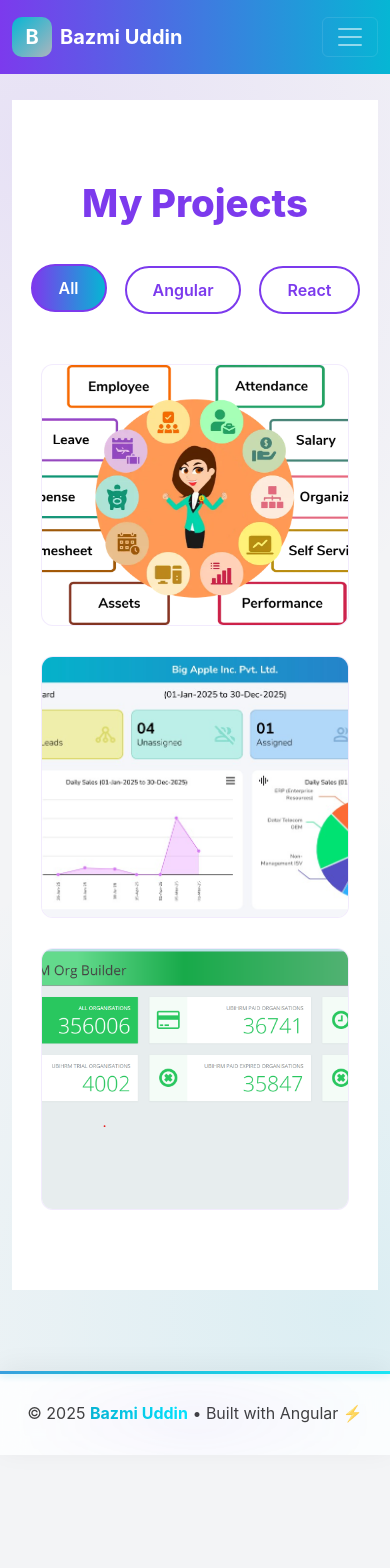
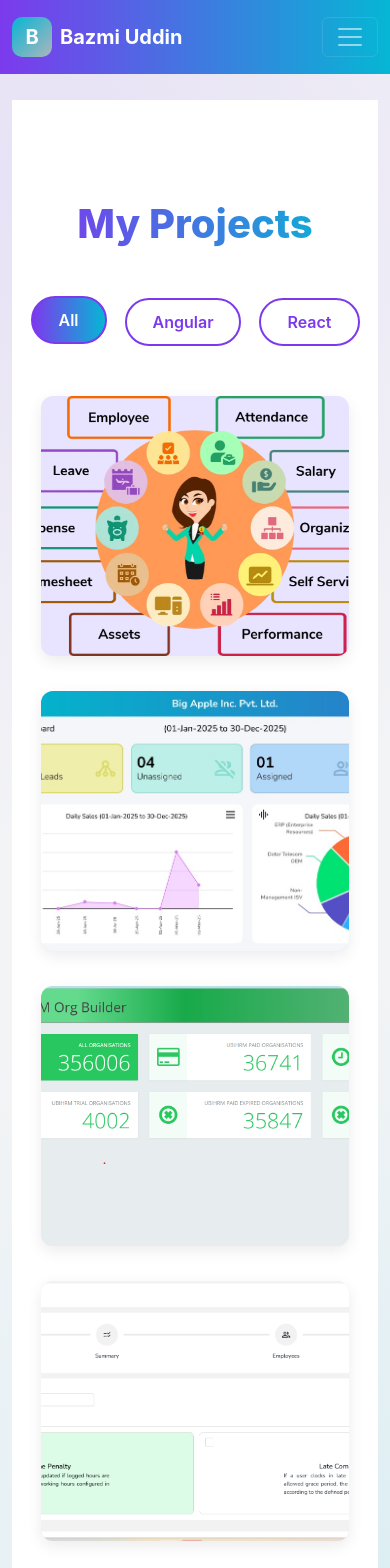
Before and after one commit to uddinbazmi67-lgtm/portfolio-angular-creative, an Angular app: page /projects in a window 390 px wide. Shown: the top 1568 px of the page. Before the commit the page ends 1455 px from the top, so only its background shows below. Built offline with nearby package versions, Linux system fonts and the light colour scheme.

Commit message:
poject add

```diff
--- a/src/app/projects/projects.component.css
+++ b/src/app/projects/projects.component.css
@@ -8,19 +8,26 @@
   --shadow: 0 4px 20px rgba(0, 0, 0, 0.08);
 }
 
-/* === MAIN SECTION === */
+/* === CREATIVE PROJECT SECTION === */
 .portfolio-section {
-  padding: 80px 8%;
+  position: relative;
+  padding: 100px 8%;
   background: #fff;
   color: var(--text-dark);
   text-align: center;
+  overflow: hidden;
 }
 
+/* === TITLE === */
 .section-title {
-  font-size: 2.4rem;
+  font-size: 2.5rem;
   font-weight: 800;
-  color: var(--accent1);
-  margin-bottom: 40px;
+  background: linear-gradient(90deg, var(--accent1), var(--accent2));
+  -webkit-background-clip: text;
+  -webkit-text-fill-color: transparent;
+  margin-bottom: 50px;
+  position: relative;
+  z-index: 2;
 }
 
 /* === FILTER BUTTONS === */
@@ -50,65 +57,79 @@
   transform: translateY(-2px);
 }
 
-/* === PROJECT GRID === */
+/* === GRID LAYOUT === */
 .portfolio-grid {
   display: grid;
-  grid-template-columns: repeat(auto-fit, minmax(300px, 1fr));
-  gap: 30px;
+  grid-template-columns: repeat(auto-fit, minmax(280px, 1fr));
+  gap: 35px;
   justify-content: center;
+  z-index: 2;
+  position: relative;
 }
 
+/* === PROJECT CARD === */
 .portfolio-item {
   position: relative;
   border-radius: var(--radius);
   overflow: hidden;
-  background: #fff;
-  box-shadow: var(--shadow);
-  border: 1px solid rgba(124, 58, 237, 0.1);
+  height: 320px;
   transition: all 0.4s ease;
+  cursor: pointer;
+  box-shadow: 0 5px 15px rgba(0, 0, 0, 0.08);
 }
 
+/* Dynamic colorful backgrounds */
+.portfolio-item:nth-child(1) { background: #e8e4ff; }
+.portfolio-item:nth-child(2) { background: #c7effa; }
+.portfolio-item:nth-child(3) { background: #def4de; }
+.portfolio-item:nth-child(4) { background: #fce2eb; }
+.portfolio-item:nth-child(5) { background: #d5f4ea; }
+
+/* === Image === */
 .portfolio-item img {
   width: 100%;
-  height: 260px;
+  height: 100%;
   object-fit: cover;
   transition: transform 0.4s ease;
 }
 
 .portfolio-item:hover img {
   transform: scale(1.08);
-  filter: brightness(1.05);
 }
 
-.portfolio-item:hover {
-  transform: translateY(-4px);
-  box-shadow: 0 10px 25px rgba(124, 58, 237, 0.2);
+/* === Bottom Info (Slide-up White Bar) === */
+.project-info {
+  position: absolute;
+  bottom: -100%;
+  left: 0;
+  width: 100%;
+  background: #fff;
+  color: var(--text-dark);
+  padding: 20px 25px;
+  text-align: left;
+  transition: all 0.4s ease;
+  box-shadow: 0 -3px 15px rgba(0, 0, 0, 0.1);
+  border-top: 3px solid var(--accent1);
 }
 
-.overlay {
-  position: absolute;
-  inset: 0;
-  background: linear-gradient(120deg, rgba(124, 58, 237, 0.75), rgba(6, 182, 212, 0.75));
-  color: #fff;
-  display: flex;
-  align-items: center;
-  justify-content: center;
-  opacity: 0;
-  transition: 0.4s ease;
+.portfolio-item:hover .project-info {
+  bottom: 0;
 }
 
-.portfolio-item:hover .overlay {
-  opacity: 1;
+.project-info h3 {
+  font-size: 1.2rem;
+  font-weight: 700;
+  color: var(--accent1);
+  margin: 0;
 }
 
-.overlay h3 {
-  font-size: 1.4rem;
-  font-weight: 700;
-  padding: 10px 20px;
-  border-radius: 8px;
-  background: rgba(255, 255, 255, 0.1);
-  backdrop-filter: blur(6px);
+.project-info p {
+  font-size: 0.9rem;
+  color: var(--muted);
+  margin-top: 5px;
+  line-height: 1.4;
 }
+
 /* === MODAL === */
 .modal-backdrop {
   position: fixed;
@@ -118,14 +139,11 @@
   display: flex;
   justify-content: center;
   z-index: 200;
+  align-items: flex-start;
+  padding-top: 100px;
+  overflow-y: auto;
   animation: fadeIn 0.3s ease;
-
-  /* NEW FIX 👇 */
-  align-items: flex-start;
-  padding-top: 100px; /* space below navbar */
-  overflow-y: auto;
 }
-
 
 .modal-content {
   background: #fff;
@@ -146,7 +164,7 @@
   width: 100%;
   border-radius: var(--radius);
   margin-bottom: 20px;
-  border: 2px solid #e0e0e0;
+  border: 3px solid rgba(0, 0, 0, 0.1);
 }
 
 .modal-content h2 {
@@ -164,53 +182,6 @@
 
 .tech-stack span {
   display: inline-block;
-  background: var(--accent2);
-  color: #fff;
-  padding: 6px 12px;
-  border-radius: 12px;
-  font-size: 0.85rem;
-  margin: 3px;
-}
-
-.close {
-  position: absolute;
-  top: 8px;
-  right: 15px;
-  font-size: 1.8rem;
-  color: var(--muted);
-  cursor: pointer;
-  transition: 0.3s;
-}
-
-.close:hover {
-  color: var(--accent1);
-}
-
-/* === ANIMATIONS === */
-@keyframes fadeIn {
-  from { opacity: 0; } to { opacity: 1; }
-}
-
-
-
-@keyframes scaleUp {
-  from {
-    transform: translateY(-20px);
-    opacity: 0;
-  }
-  to {
-    transform: translateY(0);
-    opacity: 1;
-  }
-}
-
-
-.tech-stack {
-  margin-top: 10px;
-}
-
-.tech-stack span {
-  display: inline-block;
   background: linear-gradient(90deg, var(--accent1), var(--accent2));
   color: #fff;
   padding: 6px 14px;
@@ -220,23 +191,6 @@
   box-shadow: 0 3px 8px rgba(124, 58, 237, 0.2);
 }
 
-.popup-btn {
-  display: inline-block;
-  background: linear-gradient(90deg, var(--accent1), var(--accent2));
-  color: #fff;
-  padding: 10px 26px;
-  border-radius: 25px;
-  text-decoration: none;
-  font-weight: 600;
-  transition: 0.3s;
-}
-
-.popup-btn:hover {
-  transform: translateY(-3px);
-  box-shadow: 0 10px 25px rgba(6, 182, 212, 0.25);
-}
-
-/* Close Button */
 .close {
   position: absolute;
   top: 14px;
@@ -255,10 +209,8 @@
 
 /* === ANIMATIONS === */
 @keyframes fadeIn {
-  from { opacity: 0; }
-  to { opacity: 1; }
+  from { opacity: 0; } to { opacity: 1; }
 }
-
 @keyframes scaleUp {
   from { transform: scale(0.95); opacity: 0; }
   to { transform: scale(1); opacity: 1; }
@@ -269,13 +221,7 @@
   .portfolio-grid {
     grid-template-columns: 1fr;
   }
-
-  .popup-content {
-    max-height: 80vh;
-    padding: 30px 20px;
-  }
-
-  .overlay h3 {
-    font-size: 1.1rem;
+  .portfolio-item {
+    height: 260px;
   }
 }
--- a/src/app/projects/projects.component.html
+++ b/src/app/projects/projects.component.html
@@ -12,8 +12,11 @@
   <div class="portfolio-grid">
     <div class="portfolio-item" *ngFor="let project of filteredProjects" (click)="openPopup(project)">
       <img [src]="project.image" alt="{{ project.name }}" />
-      <div class="overlay">
+
+      <!-- Slide-up info bar -->
+      <div class="project-info">
         <h3>{{ project.name }}</h3>
+        <p>{{ project.description | slice:0:50 }}...</p>
       </div>
     </div>
   </div>
@@ -30,3 +33,4 @@
       </div>
     </div>
   </div>
+</div>
--- a/src/app/projects/projects.component.ts
+++ b/src/app/projects/projects.component.ts
@@ -19,18 +19,26 @@ export class ProjectsComponent {
     },
     {
       name: "UbiCRM — Customer Relationship Management",
-      category: "angular",
+      category: "react",
       image: "assets/crms.jpg",
-      description: "A CRM system for managing leads, deals, and analytics with a secure multi-tenant architecture and interactive dashboards.",
-      techStack: ["Angular 17", "AdonisJS", "MySQL", "Highcharts.js"]
+      description: "A full-stack solution to manage leads, prospects, and client interactions. The system includes dynamic dashboards for real-time pipeline tracking, automated client reporting, and performance analytics modules, significantly improving sales productivity and conversion efficiency across multiple teams.",
+      techStack: ["ReactJS", "AdonisJS", "MySQL", "Highcharts.js"]
     },
     {
       name: "Organization Management System",
-      category: "react",
+      category: "angular",
       image: "assets/org.png",
-      description: "A modular React-based platform for onboarding, subscription management, and workflow automation, improving admin efficiency by 30%.",
-      techStack: ["React", "Node.js", "MongoDB"]
-    }
+      description: "Developed a modular platform serving over 3,000 organizations, optimizing approval and renewal workflows to boost administrative efficiency by 30%. Integrated automated notifications and approval mechanisms to minimize manual effort and enhance overall operational productivity.",
+      techStack: ["Angular js", "PHP", "MySQL"]
+    },
+    {
+      name: "Rule-Based Payroll Deduction Engine",
+      category: "angular",
+      image: "assets/penalty.png",
+      description: "Built a configurable payroll engine that applies deductions based on attendance irregularities and late entries. Introduced a policy management interface allowing HR teams to define rules without technical support, reducing manual intervention and enhancing system scalability and maintainability.",
+      techStack: ["Angular", "PHP", "MySQL"]
+    },
+
   ];
 
   get filteredProjects() {
--- a/src/styles.css
+++ b/src/styles.css
@@ -6,6 +6,17 @@
   --muted: #666;
   --text-dark: #1b1b1b;
   --radius: 12px;
+}
+.logo {
+  width: 40px;
+  height: 40px;
+  border-radius: 10px;
+  background: linear-gradient(135deg, var(--accent2), #adb5bd);
+  color: #fff;
+  display: flex;
+  align-items: center;
+  justify-content: center;
+  font-weight: bold;
 }
 
 body {
```
Also changed, not shown: src/assets/penalty.png (added). Lines whose indentation alone changed are shown as unchanged.
